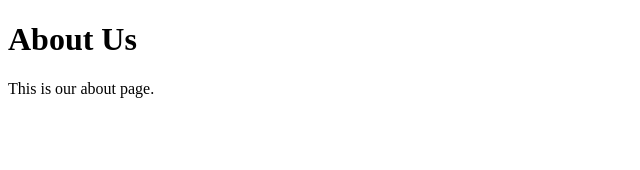
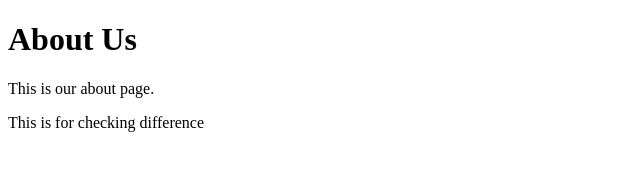
Before and after one commit to ramkumarpsiog620/gitpractise_psiog, a plain HTML site: page about.html in a window 1280 px wide. Shown: the whole page, without its empty margins (0-640 px from the left). Drawn offline with Linux system fonts and the light colour scheme.

Commit message:
About.html is updated

```diff
--- a/about.html
+++ b/about.html
@@ -8,5 +8,6 @@
 <body>
     <h1>About Us</h1>
 <p>This is our about page.</p>
+<p>This is for checking difference</p>
 </body>
 </html>
```
